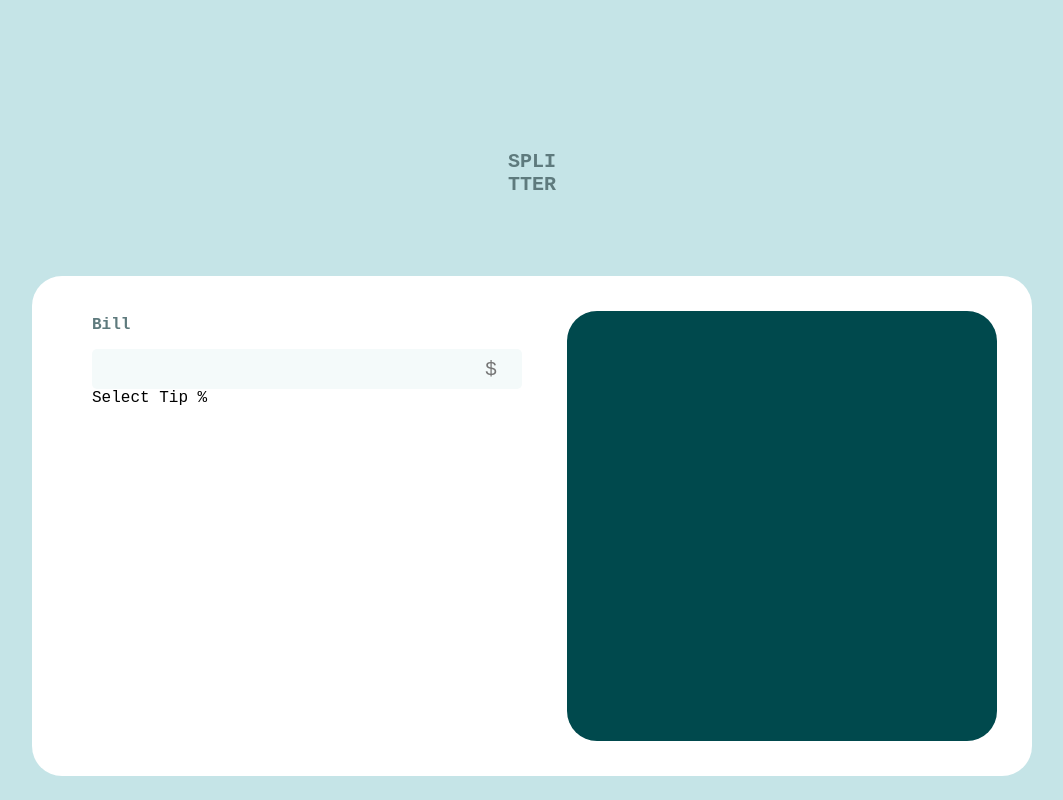
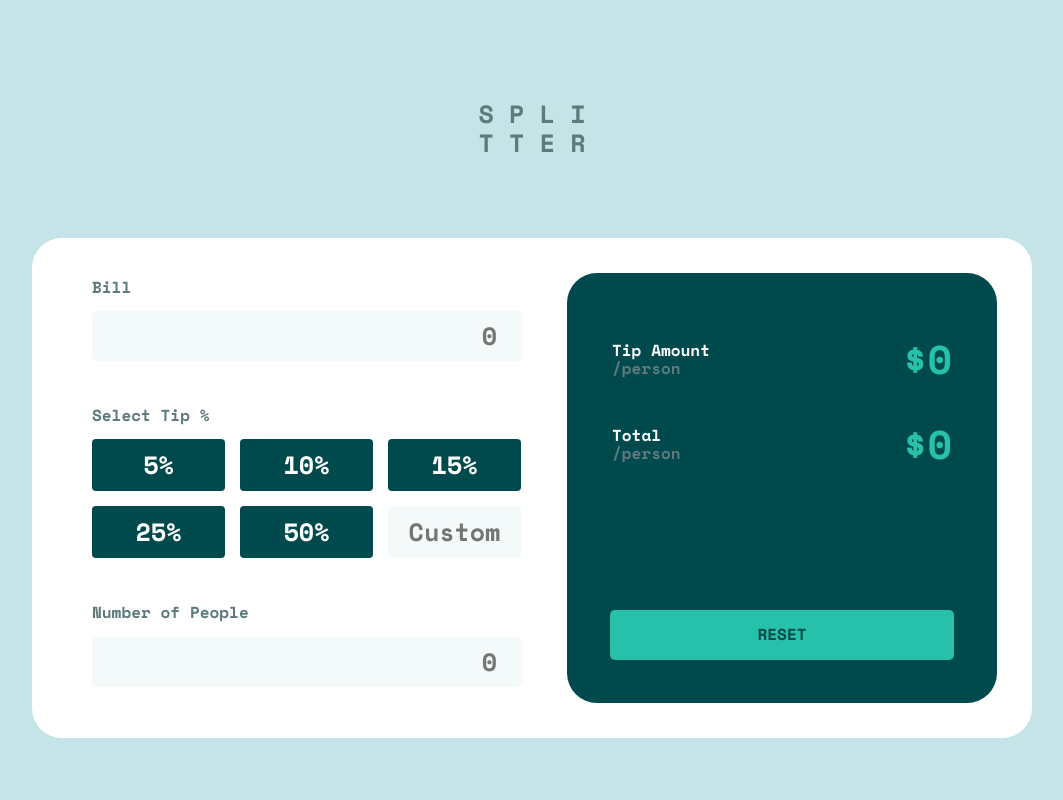
Before and after one commit to CarlosEcheverri2/Calculadora-de-propinas, a plain HTML site: page index.html in a window 1280 px wide. Shown: the whole page, without its empty margins (108-1171 px from the left). Drawn offline with nearby package versions, Linux system fonts and the light colour scheme.

Commit message:
actualizacion de la interface

```diff
--- a/css/style.css
+++ b/css/style.css
@@ -1,4 +1,5 @@
 :root {
+  --strongCyan: hsl(172, 67%, 45%);
   --VeryDarkCyan: hsl(183, 100%, 15%);
   --DarkgrayishCyan: hsl(186, 14%, 43%);
   --DarkGrayishCyan2: hsl(184, 14%, 56%);
@@ -13,12 +14,13 @@ body {
   flex-direction: column;
   align-items: center;
   font-family: "Space Mono", monospace;
+  font-weight: bold;
 }
 
 .tittle {
-  font-size: 20px;
+  font-size: 25px;
   color: var(--DarkgrayishCyan);
-  margin-top: 150px;
+  margin-top: 100px;
 }
 
 .contenedor {
@@ -61,13 +63,138 @@ body {
 
 .valor {
   width: 430px;
-  height: 40px;
+  height: 50px;
   background-color: var(--LightGrayishCyan2);
-  color: var(--DarkgrayishCyan);
-  font-size: 20px;
+  color: var(--VeryDarkCyan);
+  font-size: 25px;
+  font-weight: bold;
   border: none;
   border-radius: 5px;
   padding-left: 10px;
   padding-right: 10px;
   text-align: end;
 }
+
+.select {
+  color: var(--DarkgrayishCyan);
+  margin-top: 45px;
+  margin-bottom: 15px;
+}
+
+.botonera {
+  display: grid;
+  grid-template-columns: repeat(3, 133px);
+  grid-template-rows: repeat(2, 52px);
+  grid-gap: 15px;
+}
+
+.botonera__boton {
+  background-color: var(--VeryDarkCyan);
+  border-radius: 4px;
+  display: flex;
+  justify-content: center;
+  align-items: center;
+  color: var(--White);
+  font-size: 25px;
+  cursor: pointer;
+}
+
+.botonera__boton--imput {
+  border-radius: 4px;
+  text-align: end;
+  border: NONE;
+  background-color: var(--LightGrayishCyan2);
+  font-size: 25px;
+  cursor: pointer;
+  border-radius: 4px;
+  text-align: center;
+}
+
+.botonera__boton--imput::placeholder {
+  font-weight: bold;
+}
+
+.info {
+  margin-top: 45px;
+  margin-bottom: 15px;
+  width: 425px;
+  display: flex;
+  justify-content: space-between;
+}
+
+.info__text {
+  color: var(--DarkgrayishCyan);
+}
+
+.error {
+  color: var(--DarkGrayishCyan2);
+  display: none;
+}
+
+.botonera__boton:hover {
+  background-color: var(--strongCyan);
+  color: var(--VeryDarkCyan);
+}
+
+.personas {
+  width: 430px;
+  height: 50px;
+  background-color: var(--LightGrayishCyan2);
+  color: var(--VeryDarkCyan);
+  font-size: 25px;
+  font-weight: bold;
+  border: none;
+  border-radius: 5px;
+  padding-left: 10px;
+  padding-right: 10px;
+  text-align: end;
+}
+
+.pantalla {
+  display: flex;
+  flex-direction: column;
+  align-items: center;
+  justify-content: space-between;
+}
+
+.tablaDatos {
+  margin-top: 10%;
+  height: 40%;
+  width: 80%;
+}
+
+.tablaDatos tr td {
+  width: 50%;
+  height: 50%;
+}
+
+.textoTitulo {
+  color: var(--White);
+}
+
+.textoSubtitulo {
+  color: var(--DarkgrayishCyan);
+}
+
+.resultado {
+  text-align: end;
+  font-size: 40px;
+  color: var(--strongCyan);
+}
+
+.resetear {
+  margin-bottom: 10%;
+  width: 80%;
+  height: 50px;
+  border-radius: 5px;
+  display: flex;
+  justify-content: center;
+  align-items: center;
+  color: var(--VeryDarkCyan);
+  background-color: var(--strongCyan);
+}
+
+.resetear:hover {
+  background-color: var(--LightGrayishCyan);
+  cursor: pointer;
+}
--- a/index.html
+++ b/index.html
@@ -8,35 +8,68 @@
   <link rel="stylesheet" href="css/style.css">
   <link rel="preconnect" href="https://fonts.googleapis.com">
   <link rel="preconnect" href="https://fonts.gstatic.com" crossorigin>
-  <link href="https://fonts.googleapis.com/css2?family=Orbitron:wght@600&display=swap" rel="stylesheet">
+  <link href="https://fonts.googleapis.com/css2?family=Space+Mono:wght@400;700&amp;display=swap" rel="stylesheet">
   <title>Document</title>
 </head>
 <body>
   <div class="tittle">
-    <b> SPLI <br>
-    TTER</b>
+    <b> S P L I <br>
+    T T E R</b>
   </div>
     <div class="contenedor">
       <div class="calculadora">
-        <p class="facturado"><b>Bill</b></p>
-        <input type="number" class="valor" placeholder="$">
+        <p class="facturado">Bill</p>
+        <input type="number" class="valor" placeholder="0">
         <p class="select">Select Tip %</p>
-        <table>
-          <tr>
-            <td></td>
-            <td></td>
-            <td></td>
-          </tr>
-          <tr>
-            <td></td>
-            <td></td>
-            <td></td>
-          </tr>
-        </table>
+        <div class="botonera">
+          <span class="botonera__boton">5%</span>
+          <span class="botonera__boton">10%</span>
+          <span class="botonera__boton">15%</span>
+          <span class="botonera__boton">25%</span>
+          <span class="botonera__boton">50%</span>
+          <input type="text" class="botonera__boton--imput" readonly placeholder="Custom">
+        </div>
+        <div class="info">
+          <span class="info__text">Number of People</span>
+          <span class="error">Can`t be zero</span>
+        </div>
+        <input type="number" class="personas" placeholder="0" max="10" min="0">
       </div>
       <div class="informacion">
         <div class="pantalla">
-
+          <table class="tablaDatos">
+            <tr>
+              <td>
+                <span class="textoTitulo">
+                  Tip Amount
+                </span>
+                <br>
+                <span class="textoSubtitulo">
+                  /person
+                </span>
+              </td>
+              <td class="resultado">
+                <span id="AmountResult" >$0</span>
+              </td>
+            </tr>
+            <tr>
+              <td class=>
+                <span class="textoTitulo">
+                  Total
+                </span>
+                <br>
+                <span class="textoSubtitulo">
+                  /person
+                </span>
+              </td>
+              <td class="resultado">
+                <span id="TotalResultado"  >$0</span>
+              </td>
+            </tr>
+          </table>
+          <div class="resetear">
+            RESET
+          </div>
         </div>
       </div>
     </div>
```
